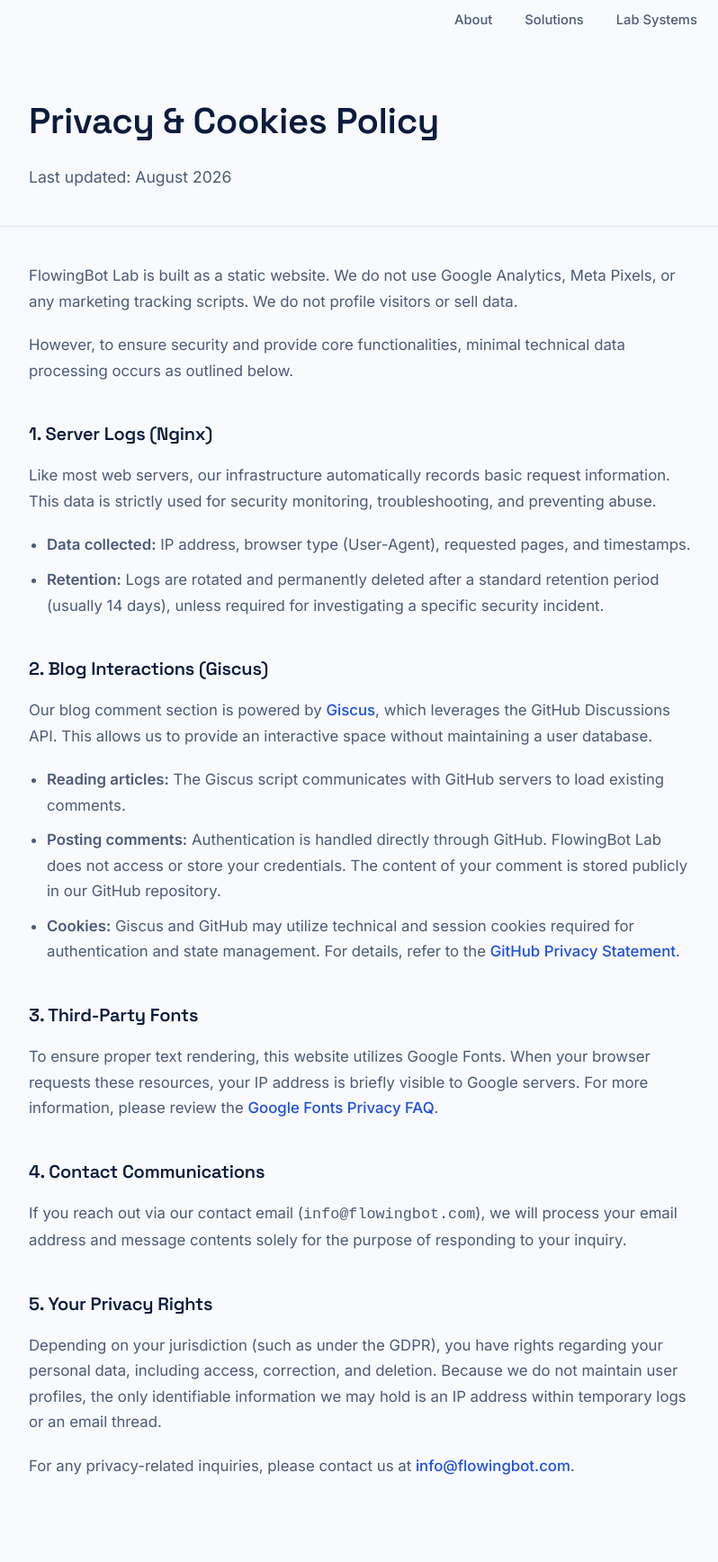
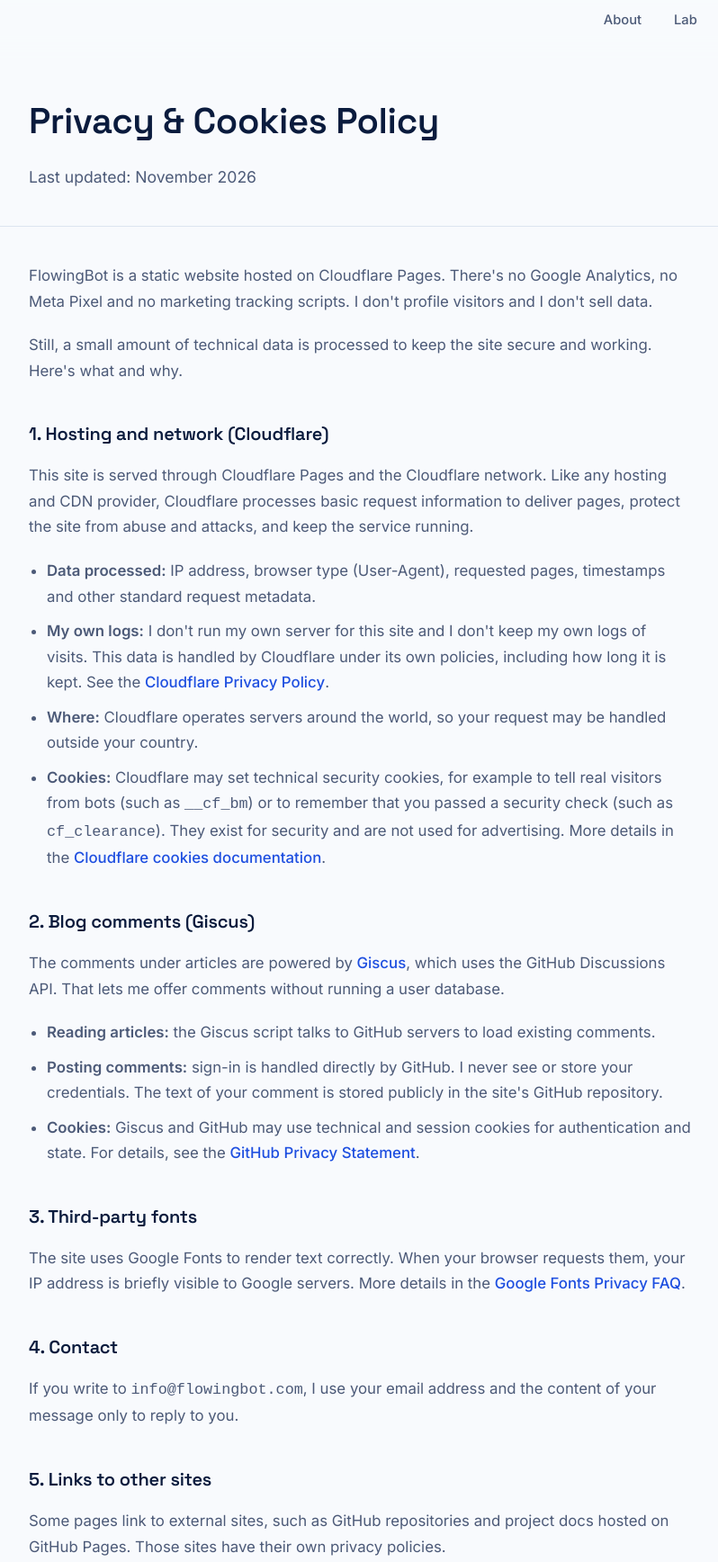
Before and after one commit to AndreaProzzo21/flowingbot, a plain HTML site: page privacy.html in a window 1280 px wide. Shown: the part 17-1753 px from the top of the page at 90% size, without its empty margins (240-1038 px from the left). Drawn offline with Linux system fonts and the light colour scheme.

Commit message:
new privacy page after CF Pages deploy

```diff
--- a/privacy.html
+++ b/privacy.html
@@ -3,7 +3,7 @@
 <head>
 <meta charset="UTF-8">
 <meta name="viewport" content="width=device-width, initial-scale=1.0">
-<title>Privacy & Cookies - FlowingBot Lab</title>
+<title>Privacy & Cookies - FlowingBot</title>
 <link rel="preconnect" href="https://fonts.googleapis.com">
 <link rel="icon" type="image/png" sizes="192x192" href="/logo.png">
 <link href="https://fonts.googleapis.com/css2?family=Space+Grotesk:wght@500;600;700&family=Inter:wght@400;500;600&family=IBM+Plex+Mono:wght@400;500&display=swap" rel="stylesheet">
@@ -79,8 +79,7 @@
     </button>
     <div class="nav-links" id="navLinks">
         <a href="/about.html">About</a>
-        <a href="/index.html#solutions">Solutions</a>
-        <a href="/index.html#lab">Lab Systems</a>
+        <a href="/index.html#lab">Lab</a>
         <a href="/blog.html" style="color: var(--blue);">Blog</a>
         <a href="mailto:info@flowingbot.com" class="nav-cta">GET IN TOUCH</a>
     </div>
@@ -88,37 +87,42 @@
 
 <header class="privacy-header">
     <h1>Privacy & Cookies Policy</h1>
-    <p>Last updated: August 2026</p>
+    <p>Last updated: November 2026</p>
 </header>
 
 <main class="privacy-content">
-    <p>FlowingBot Lab is built as a static website. We do not use Google Analytics, Meta Pixels, or any marketing tracking scripts. We do not profile visitors or sell data.</p>
-    <p>However, to ensure security and provide core functionalities, minimal technical data processing occurs as outlined below.</p>
+    <p>FlowingBot is a static website hosted on Cloudflare Pages. There's no Google Analytics, no Meta Pixel and no marketing tracking scripts. I don't profile visitors and I don't sell data.</p>
+    <p>Still, a small amount of technical data is processed to keep the site secure and working. Here's what and why.</p>
 
-    <h2>1. Server Logs (Nginx)</h2>
-    <p>Like most web servers, our infrastructure automatically records basic request information. This data is strictly used for security monitoring, troubleshooting, and preventing abuse.</p>
+    <h2>1. Hosting and network (Cloudflare)</h2>
+    <p>This site is served through Cloudflare Pages and the Cloudflare network. Like any hosting and CDN provider, Cloudflare processes basic request information to deliver pages, protect the site from abuse and attacks, and keep the service running.</p>
     <ul>
-        <li><strong>Data collected:</strong> IP address, browser type (User-Agent), requested pages, and timestamps.</li>
-        <li><strong>Retention:</strong> Logs are rotated and permanently deleted after a standard retention period (usually 14 days), unless required for investigating a specific security incident.</li>
+        <li><strong>Data processed:</strong> IP address, browser type (User-Agent), requested pages, timestamps and other standard request metadata.</li>
+        <li><strong>My own logs:</strong> I don't run my own server for this site and I don't keep my own logs of visits. This data is handled by Cloudflare under its own policies, including how long it is kept. See the <a href="https://www.cloudflare.com/privacypolicy/" target="_blank" rel="noopener">Cloudflare Privacy Policy</a>.</li>
+        <li><strong>Where:</strong> Cloudflare operates servers around the world, so your request may be handled outside your country.</li>
+        <li><strong>Cookies:</strong> Cloudflare may set technical security cookies, for example to tell real visitors from bots (such as <code>__cf_bm</code>) or to remember that you passed a security check (such as <code>cf_clearance</code>). They exist for security and are not used for advertising. More details in the <a href="https://developers.cloudflare.com/fundamentals/reference/policies-compliances/cloudflare-cookies/" target="_blank" rel="noopener">Cloudflare cookies documentation</a>.</li>
     </ul>
 
-    <h2>2. Blog Interactions (Giscus)</h2>
-    <p>Our blog comment section is powered by <a href="https://giscus.app/" target="_blank" rel="noopener">Giscus</a>, which leverages the GitHub Discussions API. This allows us to provide an interactive space without maintaining a user database.</p>
+    <h2>2. Blog comments (Giscus)</h2>
+    <p>The comments under articles are powered by <a href="https://giscus.app/" target="_blank" rel="noopener">Giscus</a>, which uses the GitHub Discussions API. That lets me offer comments without running a user database.</p>
     <ul>
-        <li><strong>Reading articles:</strong> The Giscus script communicates with GitHub servers to load existing comments.</li>
-        <li><strong>Posting comments:</strong> Authentication is handled directly through GitHub. FlowingBot Lab does not access or store your credentials. The content of your comment is stored publicly in our GitHub repository.</li>
-        <li><strong>Cookies:</strong> Giscus and GitHub may utilize technical and session cookies required for authentication and state management. For details, refer to the <a href="https://docs.github.com/en/site-policy/privacy-policies/github-privacy-statement" target="_blank" rel="noopener">GitHub Privacy Statement</a>.</li>
+        <li><strong>Reading articles:</strong> the Giscus script talks to GitHub servers to load existing comments.</li>
+        <li><strong>Posting comments:</strong> sign-in is handled directly by GitHub. I never see or store your credentials. The text of your comment is stored publicly in the site's GitHub repository.</li>
+        <li><strong>Cookies:</strong> Giscus and GitHub may use technical and session cookies for authentication and state. For details, see the <a href="https://docs.github.com/en/site-policy/privacy-policies/github-privacy-statement" target="_blank" rel="noopener">GitHub Privacy Statement</a>.</li>
     </ul>
 
-    <h2>3. Third-Party Fonts</h2>
-    <p>To ensure proper text rendering, this website utilizes Google Fonts. When your browser requests these resources, your IP address is briefly visible to Google servers. For more information, please review the <a href="https://developers.google.com/fonts/faq/privacy" target="_blank" rel="noopener">Google Fonts Privacy FAQ</a>.</p>
+    <h2>3. Third-party fonts</h2>
+    <p>The site uses Google Fonts to render text correctly. When your browser requests them, your IP address is briefly visible to Google servers. More details in the <a href="https://developers.google.com/fonts/faq/privacy" target="_blank" rel="noopener">Google Fonts Privacy FAQ</a>.</p>
 
-    <h2>4. Contact Communications</h2>
-    <p>If you reach out via our contact email (<code>info@flowingbot.com</code>), we will process your email address and message contents solely for the purpose of responding to your inquiry.</p>
+    <h2>4. Contact</h2>
+    <p>If you write to <code>info@flowingbot.com</code>, I use your email address and the content of your message only to reply to you.</p>
 
-    <h2>5. Your Privacy Rights</h2>
-    <p>Depending on your jurisdiction (such as under the GDPR), you have rights regarding your personal data, including access, correction, and deletion. Because we do not maintain user profiles, the only identifiable information we may hold is an IP address within temporary logs or an email thread.</p>
-    <p>For any privacy-related inquiries, please contact us at <a href="mailto:info@flowingbot.com">info@flowingbot.com</a>.</p>
+    <h2>5. Links to other sites</h2>
+    <p>Some pages link to external sites, such as GitHub repositories and project docs hosted on GitHub Pages. Those sites have their own privacy policies.</p>
+
+    <h2>6. Your rights</h2>
+    <p>Depending on where you live (for example under the GDPR) you have rights over your personal data, including access, correction and deletion. Since I don't keep user profiles or my own logs, the only identifiable information I might hold is an email thread. Data processed by Cloudflare, Google or GitHub is covered by their own policies, and you can exercise your rights with them too.</p>
+    <p>For any privacy question, write to <a href="mailto:info@flowingbot.com">info@flowingbot.com</a>.</p>
 </main>
 
 <footer>
```
